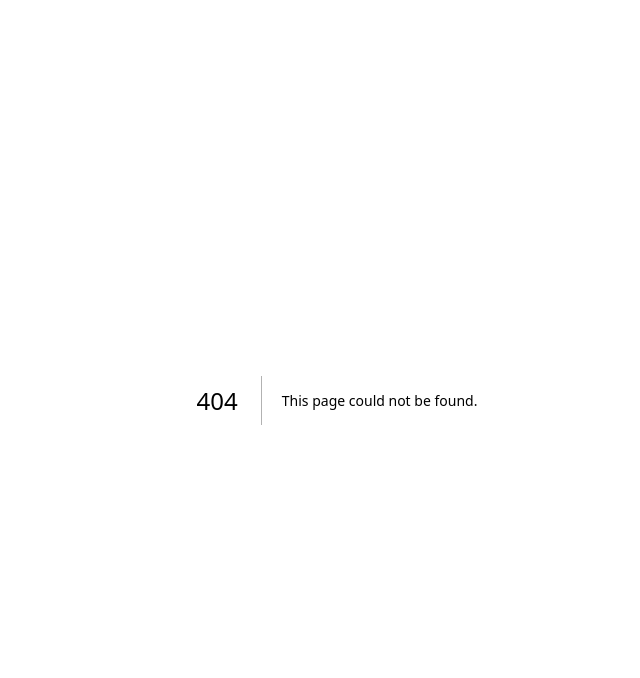
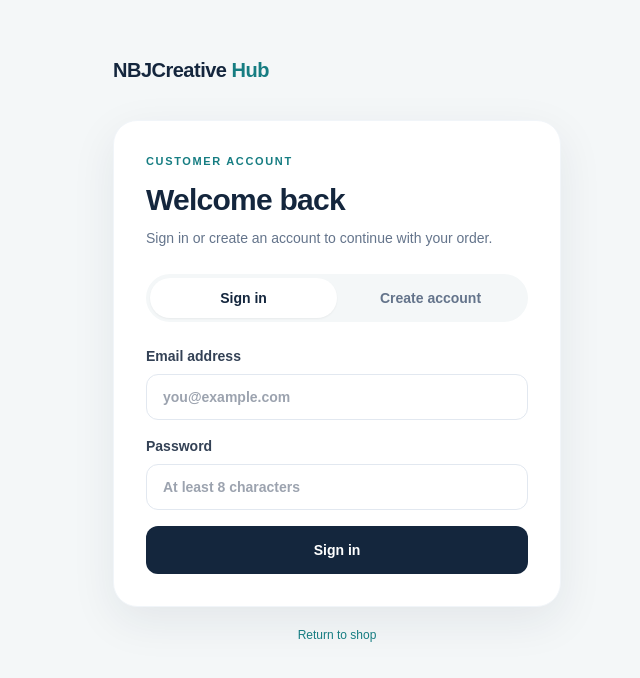
Before and after one commit to apostle24/nbjcreative-hub, a Next.js app: page /account in a window 1280 px wide. Before the commit this address had no page. Shown: the top 678 px of the page, without its empty margins (303-943 px from the left). Built offline with nearby package versions, Linux system fonts and the light colour scheme.

Commit message:
Add customer sign in and registration

```diff
--- /dev/null
+++ b/app/account/page.tsx
@@ -0,0 +1,76 @@
+"use client";
+
+import { FormEvent, useState } from "react";
+import Link from "next/link";
+import { createClient } from "@/lib/supabase/client";
+
+export default function AccountPage() {
+  const [mode, setMode] = useState<"signin" | "signup">("signin");
+  const [name, setName] = useState("");
+  const [email, setEmail] = useState("");
+  const [password, setPassword] = useState("");
+  const [busy, setBusy] = useState(false);
+  const [message, setMessage] = useState("");
+  const [error, setError] = useState("");
+
+  async function submit(event: FormEvent<HTMLFormElement>) {
+    event.preventDefault();
+    setBusy(true); setMessage(""); setError("");
+    const supabase = createClient();
+    let destination = "/";
+
+    if (typeof window !== "undefined") {
+      const requested = new URLSearchParams(window.location.search).get("next");
+      if (requested && requested.startsWith("/") && !requested.startsWith("//")) destination = requested;
+    }
+
+    if (mode === "signup") {
+      const { data, error: authError } = await supabase.auth.signUp({
+        email: email.trim(),
+        password,
+        options: { data: { full_name: name.trim() } }
+      });
+      if (authError) {
+        setError(authError.message);
+      } else if (data.session) {
+        window.location.assign(destination);
+        return;
+      } else {
+        setMessage("Your account has been created. Check your email for a confirmation link, then sign in to continue.");
+      }
+    } else {
+      const { error: authError } = await supabase.auth.signInWithPassword({ email: email.trim(), password });
+      if (authError) {
+        setError("We couldn't sign you in. Check your email and password.");
+      } else {
+        window.location.assign(destination);
+        return;
+      }
+    }
+    setBusy(false);
+  }
+
+  return <main className="min-h-screen bg-mist px-5 py-14">
+    <div className="mx-auto max-w-md">
+      <Link href="/" className="text-xl font-extrabold tracking-tight text-ink">NBJCreative <span className="text-teal">Hub</span></Link>
+      <section className="mt-9 rounded-3xl border border-slate-100 bg-white p-8 shadow-soft">
+        <p className="eyebrow">Customer account</p>
+        <h1 className="mt-3 text-3xl font-extrabold tracking-tight text-ink">{mode === "signin" ? "Welcome back" : "Create your account"}</h1>
+        <p className="mt-2 text-sm leading-6 text-slate-500">Sign in or create an account to continue with your order.</p>
+        <div className="mt-6 grid grid-cols-2 rounded-full bg-mist p-1 text-sm font-bold">
+          <button type="button" onClick={() => {setMode("signin");setError("");setMessage("");}} className={mode === "signin" ? "rounded-full bg-white py-2.5 text-ink shadow-sm" : "py-2.5 text-slate-500"}>Sign in</button>
+          <button type="button" onClick={() => {setMode("signup");setError("");setMessage("");}} className={mode === "signup" ? "rounded-full bg-white py-2.5 text-ink shadow-sm" : "py-2.5 text-slate-500"}>Create account</button>
+        </div>
+        <form onSubmit={submit} className="mt-6 space-y-4">
+          {mode === "signup" && <label className="block text-sm font-semibold text-slate-700">Full name<input required value={name} onChange={e=>setName(e.target.value)} autoComplete="name" className="mt-2 w-full rounded-xl border border-slate-200 px-4 py-3 outline-none focus:border-teal" placeholder="Your full name"/></label>}
+          <label className="block text-sm font-semibold text-slate-700">Email address<input required type="email" value={email} onChange={e=>setEmail(e.target.value)} autoComplete="email" className="mt-2 w-full rounded-xl border border-slate-200 px-4 py-3 outline-none focus:border-teal" placeholder="you@example.com"/></label>
+          <label className="block text-sm font-semibold text-slate-700">Password<input required type="password" minLength={8} value={password} onChange={e=>setPassword(e.target.value)} autoComplete={mode === "signin" ? "current-password" : "new-password"} className="mt-2 w-full rounded-xl border border-slate-200 px-4 py-3 outline-none focus:border-teal" placeholder="At least 8 characters"/></label>
+          {error && <p role="alert" className="rounded-xl bg-rose-50 p-3 text-sm text-rose-700">{error}</p>}
+          {message && <p role="status" className="rounded-xl bg-teal-50 p-3 text-sm leading-6 text-teal-800">{message}</p>}
+          <button disabled={busy} className="w-full rounded-xl bg-ink px-5 py-3.5 text-sm font-bold text-white hover:bg-teal disabled:opacity-60">{busy ? "Please wait..." : mode === "signin" ? "Sign in" : "Create account"}</button>
+        </form>
+      </section>
+      <p className="mt-5 text-center text-xs text-slate-400"><Link href="/" className="text-teal hover:underline">Return to shop</Link></p>
+    </div>
+  </main>;
+}
```
